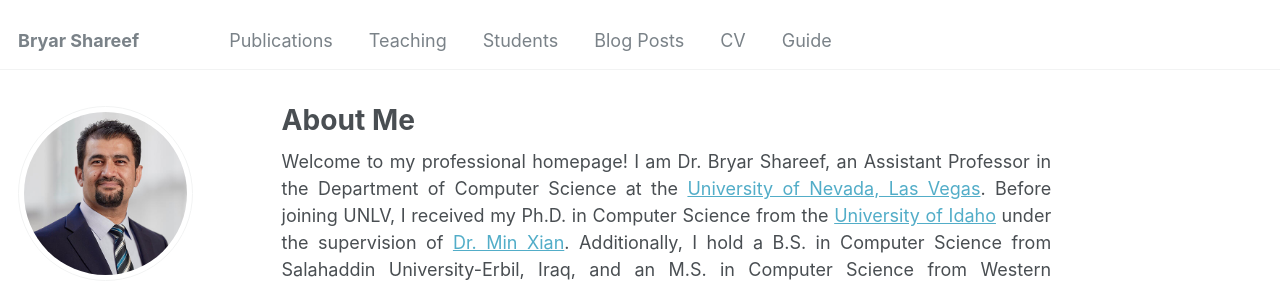
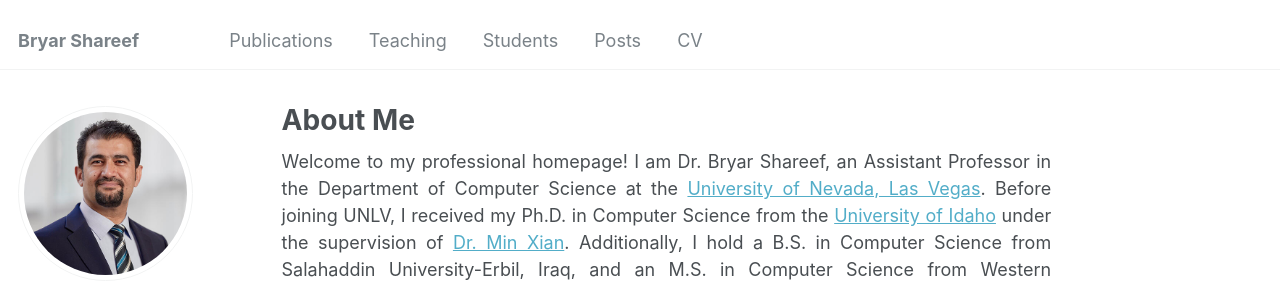
Before and after one commit to bryarshareef/bryarshareef.github.io, a Jekyll site: the page built from _pages/about.md, in a window 1280 px wide. Shown: the top 282 px of the page. Built offline with Jekyll 4.4.1, drawn with Linux system fonts in a browser that asks for light colours; some web fonts are replaced.

Commit message:
Update navigation.yml

```diff
--- a/_data/navigation.yml
+++ b/_data/navigation.yml
@@ -14,11 +14,11 @@ main:
   - title: "Students"
     url: "/students/"
 
-  - title: "Blog Posts"
+  - title: "Posts"
     url: /year-archive/
 
   - title: "CV"
     url: /cv/
 
-  - title: "Guide"
-    url: /markdown/
+  # - title: "Guide"
+  #   url: /markdown/
```
